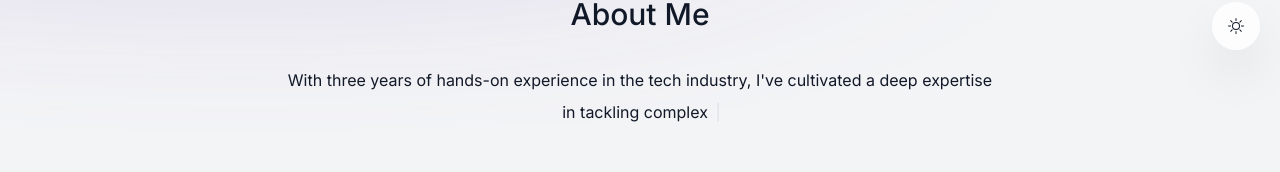
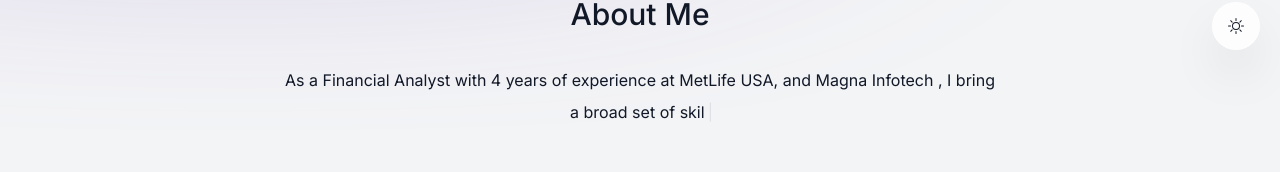
Before and after one commit to Aryanaryahsworld/my-porfolio, a Next.js app: page / in a window 1280 px wide. Shown: the part 730-902 px from the top of the page. Built offline with nearby package versions, Linux system fonts and the light colour scheme.

Commit message:
Update about.tsx

```diff
--- a/components/about.tsx
+++ b/components/about.tsx
@@ -22,7 +22,7 @@
       <div className="mb-3">
   <Typewriter
     words={[
-      "With three years of hands-on experience in the tech industry, I've cultivated a deep expertise in tackling complex coding challenges and delivering innovative solutions. My journey with Ekeeda and LA Technologies has honed my skills in debugging intricate issues and driving projects to successful completion. I bring a fresh perspective and a hunger for learning new technologies to every job I undertake."
+      "As a Financial Analyst with 4 years of experience at MetLife USA, and Magna Infotech ,  I bring a broad set of skills in data analysis, financial modeling, and business insights. I am proficient in programming languages like Python, R, SQL, and VBA, and use tools such as Flask, Django, and Tableau to deliver comprehensive financial reports and insights. My expertise spans across financial analytics, budgeting, portfolio risk, corporate finance, and credit risk modeling, alongside data wrangling and time series forecasting. I have a strong foundation in using tools like MS SQL, Power BI, and SAP, with experience working in both Agile and Waterfall methodologies. My technical acumen is supported by operating systems including Windows and Linux."
     ]}
     loop={1}
     cursor
```
